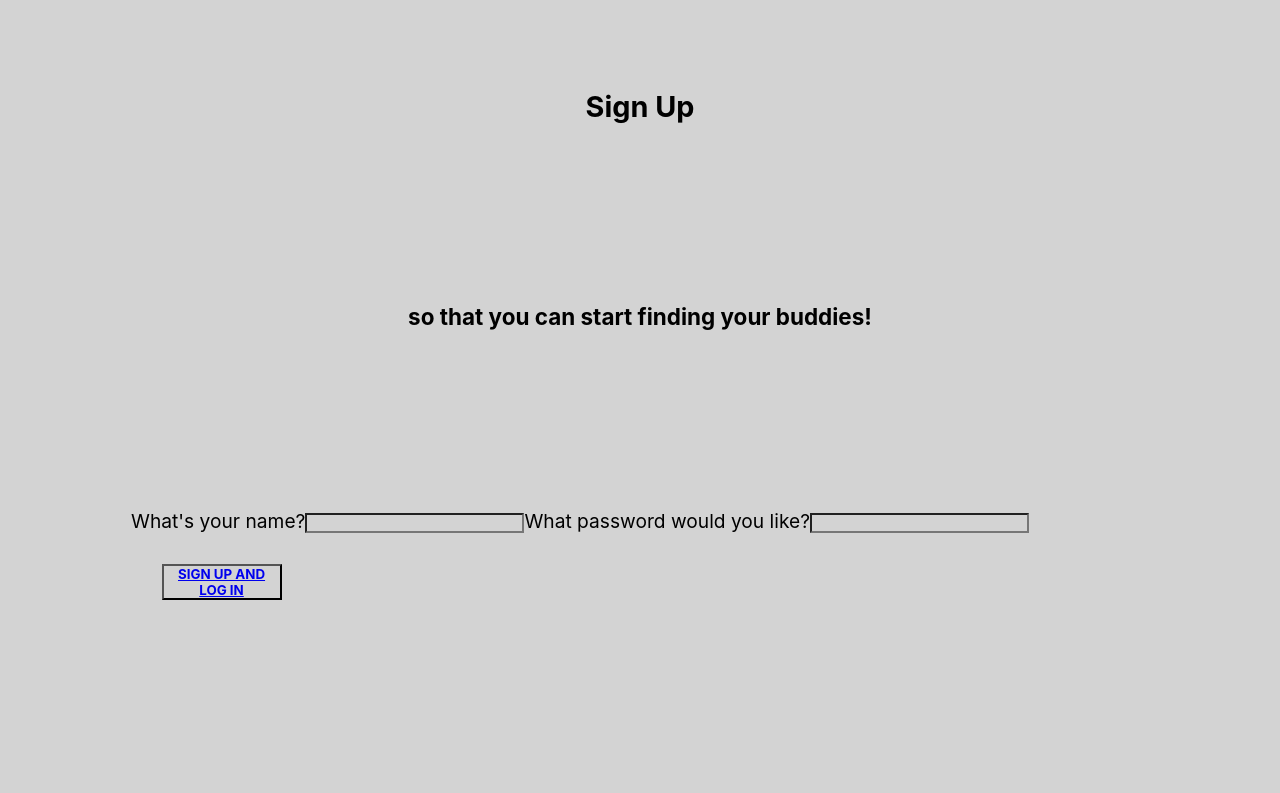
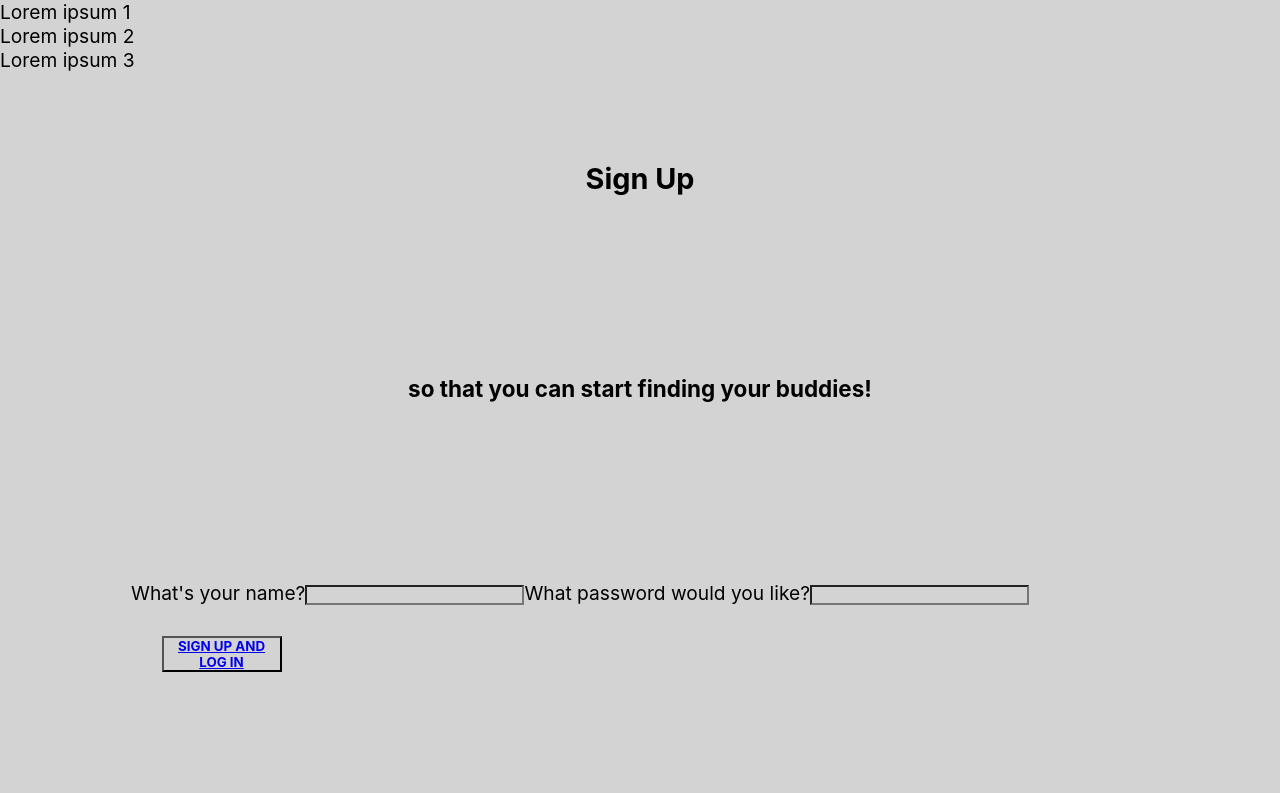
Before and after one commit to akickia/find-your-buddies, a React (Create React App) app: page / in a window 1280 px wide. Shown: the top 793 px of the page. Built offline with nearby package versions, Linux system fonts and the light colour scheme; data requests are answered from the project's data file.

Commit message:
Set up a fake server and components to fetch the data

```diff
--- /dev/null
+++ b/db.json
@@ -0,0 +1,16 @@
+{
+  "choices": [
+    {
+      "id": 1,
+      "text": "Lorem ipsum 1"
+    },
+    {
+      "id": 2,
+      "text": "Lorem ipsum 2"
+    },
+    {
+      "id": 3,
+      "text": "Lorem ipsum 3"
+    }
+  ]
+}
--- a/src/App.js
+++ b/src/App.js
@@ -1,4 +1,5 @@
 import Signup from "./components/Signup"
+import ShowChoices from "./components/ShowChoices";
 
 import Footer from "./components/Footer";
 import Welcome from "./components/Welcome";
@@ -10,6 +11,7 @@ import Login from "./components/Login";
 function App() {
   return (
     <div className="App">
+    <ShowChoices />
     <Signup />
       <header className="App-header">
 </header>
--- /dev/null
+++ b/src/components/ShowChoices.js
@@ -0,0 +1,28 @@
+import { useState, useEffect } from "react"
+import ShowChoicesItem from "./ShowChoicesItem";
+
+const ShowChoice = () => {
+
+  const [choices, setChoices] = useState([])
+
+  useEffect(() => {
+    fetchChoices();
+  }, []);
+
+
+  const fetchChoices = async () => {
+    const response = await fetch("/choices");
+    const data = await response.json();
+
+    setChoices(data);
+  };
+  return (
+    <div>
+      {choices.map((item) => (
+        <ShowChoicesItem key={item.id} item={item} />
+      ))}
+    </div>
+  );
+};
+
+export default ShowChoice;
--- /dev/null
+++ b/src/components/ShowChoicesItem.js
@@ -0,0 +1,9 @@
+
+const ShowChoicesItem = ({ item }) => {
+
+  return (
+      <div>{item.text}</div>
+  );
+};
+
+export default ShowChoicesItem;
```
Also changed, not shown: package.json (+6 -1 lines), 1 other file (tests, documents, lock files or other folders).
